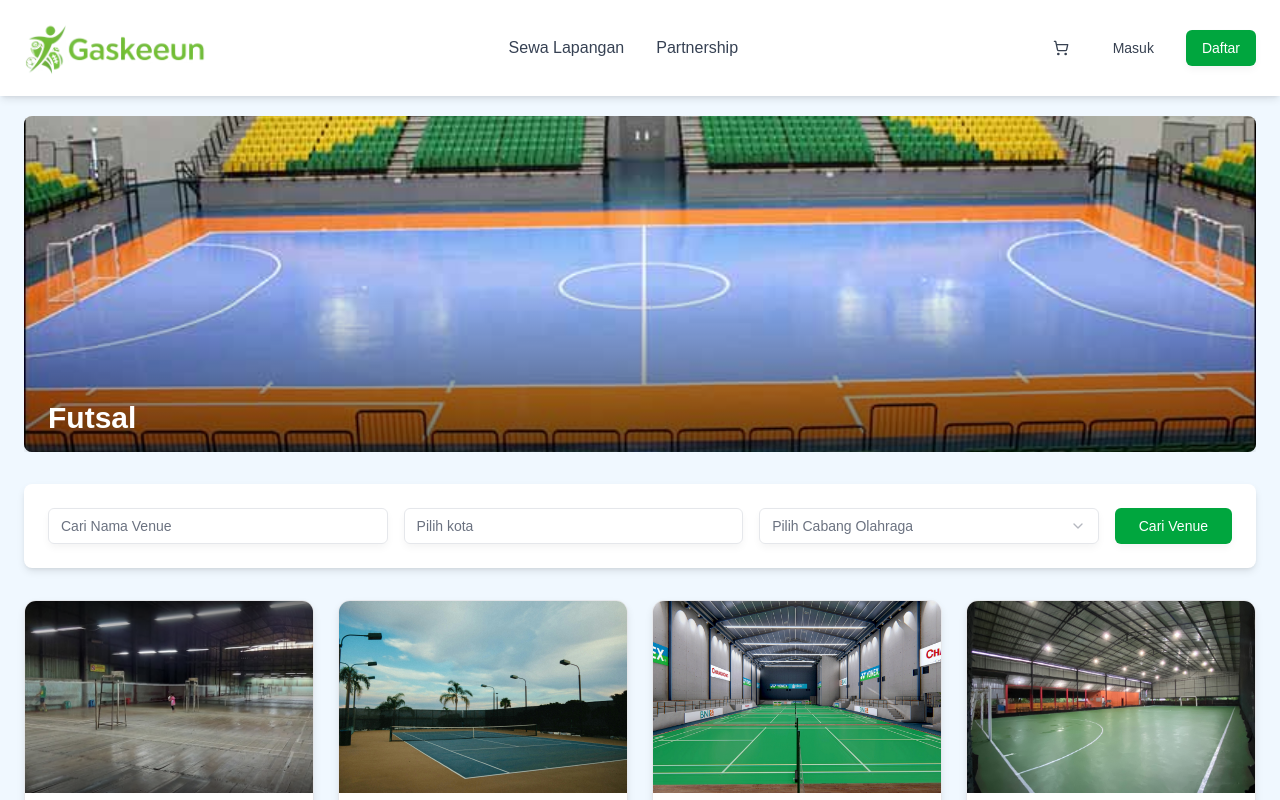
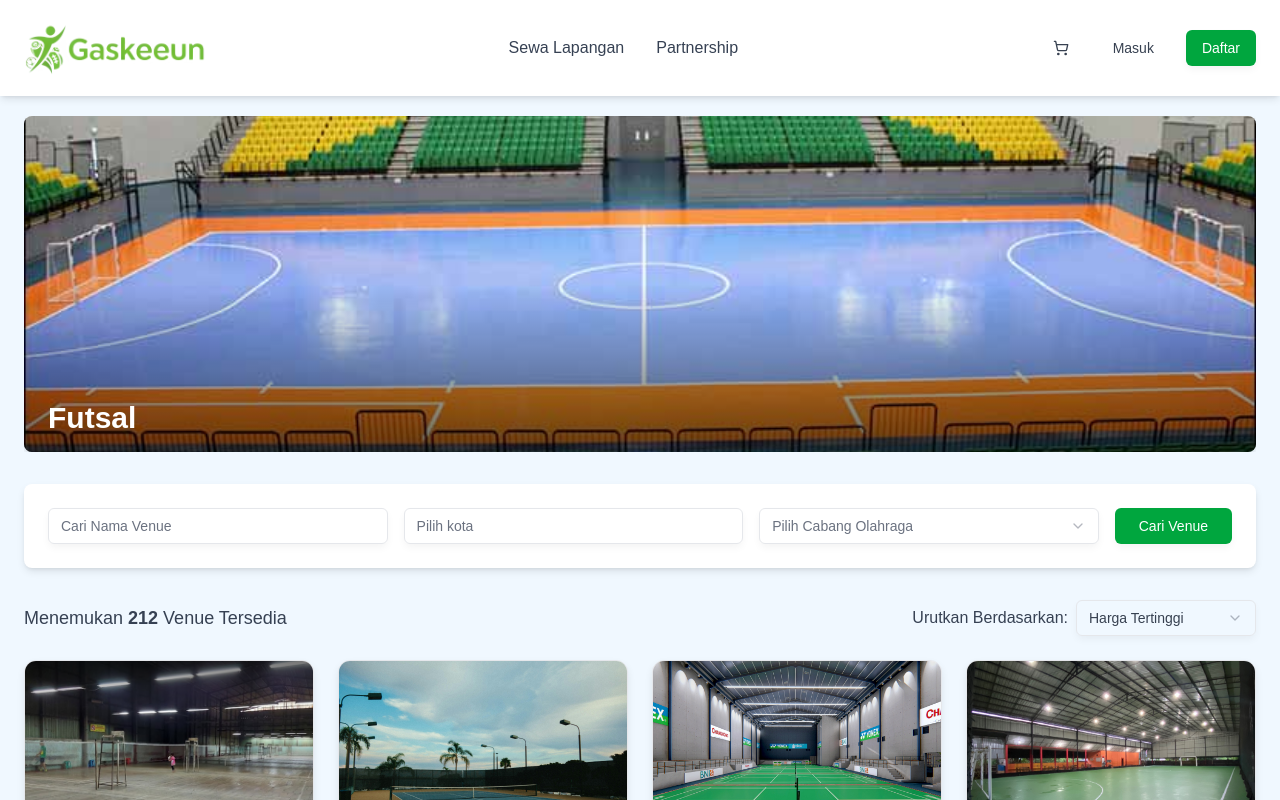
Before and after one commit to Kriiif/GaskeeunProject, a React (Vite) app in the folder frontend/: page / in a window 1280 px wide. Shown: the top 800 px of the page. Built offline with nearby package versions, Linux system fonts and the light colour scheme; grey boxes are pictures that could not be loaded.

Commit message:
feat: add venue list header with sorting options to dashboard

```diff
--- a/frontend/src/pages/dashboard/dashboard.jsx
+++ b/frontend/src/pages/dashboard/dashboard.jsx
@@ -80,7 +80,6 @@ export default function Dashboard() {
       ) : (
         <Header cartItemCount={cartItems.length} onCartClick={() => setIsSheetOpen(true)} />
       )}
-
       <div className="container mx-auto p-6 pt-[100px]">
         <div className="relative mb-8 mt-4">
           <Carousel
@@ -120,7 +119,23 @@ export default function Dashboard() {
           </Select>
           <Button className="bg-green-600 hover:bg-green-700 px-6 py-3 font-medium">Cari Venue</Button>
         </div>
-
+        {/* Venue List Header */}
+        <div className="flex justify-between items-center mb-6">
+            <p className="text-gray-700 text-lg">Menemukan <span className="font-bold">212</span> Venue Tersedia</p>
+            <div className="flex items-center space-x-2">
+                <span className="text-gray-700">Urutkan Berdasarkan:</span>
+                <Select onValueChange={setSortBy} value={sortBy}>
+                <SelectTrigger className="w-[180px]">
+                    <SelectValue placeholder="Urutkan" />
+                </SelectTrigger>
+                <SelectContent>
+                    <SelectItem value="Harga Tertinggi">Harga Tertinggi</SelectItem>
+                    <SelectItem value="Harga Terendah">Harga Terendah</SelectItem>
+                    <SelectItem value="Rating Tertinggi">Rating Tertinggi</SelectItem>
+                </SelectContent>
+                </Select>
+            </div>
+        </div>
         <div className="grid grid-cols-1 sm:grid-cols-2 lg:grid-cols-4 gap-6">
           {venues.map((venue, index) => (
             <Card key={index} className="overflow-hidden pt-0 mb-0">
```
